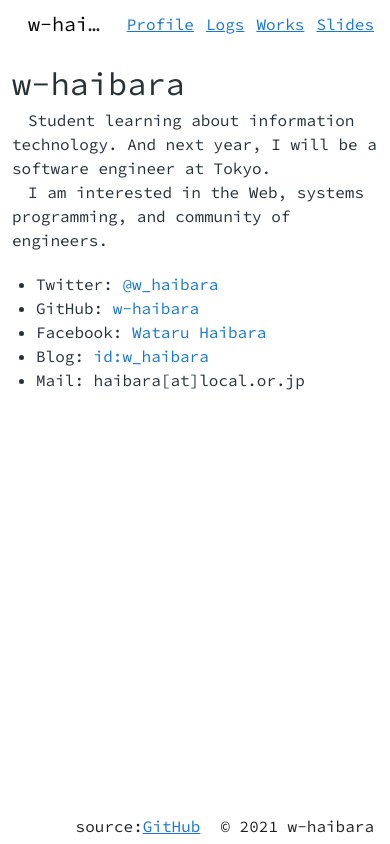
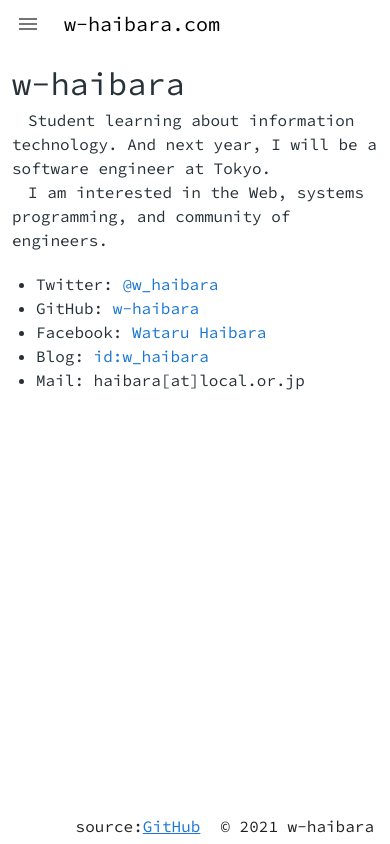
Before and after one commit to w-haibara/portfolio, a Vue app: page /#/profile in a window 390 px wide. Built offline with nearby package versions, Linux system fonts and the light colour scheme.

Commit message:
add menu icon for mobile

```diff
--- a/src/App.vue
+++ b/src/App.vue
@@ -1,14 +1,36 @@
 <template>
   <v-app>
     <v-app-bar app absolute dense flat color="white">
+      <v-menu offset-y v-if="$vuetify.breakpoint.xs">
+        <template v-slot:activator="{ on, attrs }">
+          <v-btn icon v-bind="attrs" v-on="on">
+            <v-app-bar-nav-icon></v-app-bar-nav-icon>
+          </v-btn>
+        </template>
+        <v-list>
+          <v-list-item v-for="(link, i) in links" :key="i">
+            <v-list-item-title>
+              <router-link class="pl-3" :to="link.to">
+                {{ link.name }}
+              </router-link>
+            </v-list-item-title>
+          </v-list-item>
+        </v-list>
+      </v-menu>
+
       <v-toolbar-title class="px-3">
         <router-link to="/" class="text-decoration-none black--text">
           w-haibara.com
         </router-link>
       </v-toolbar-title>
-      <div v-for="(link, i) in links" :key="i">
-        <router-link class="pl-3" :to="link.to">{{ link.name }}</router-link>
-      </div>
+
+      <template v-if="!$vuetify.breakpoint.xs">
+        <span class="pl-3" v-for="(link, i) in links" :key="i">
+          <router-link :to="link.to">
+            {{ link.name }}
+          </router-link>
+        </span>
+      </template>
     </v-app-bar>
     <v-main>
       <router-view />
```
